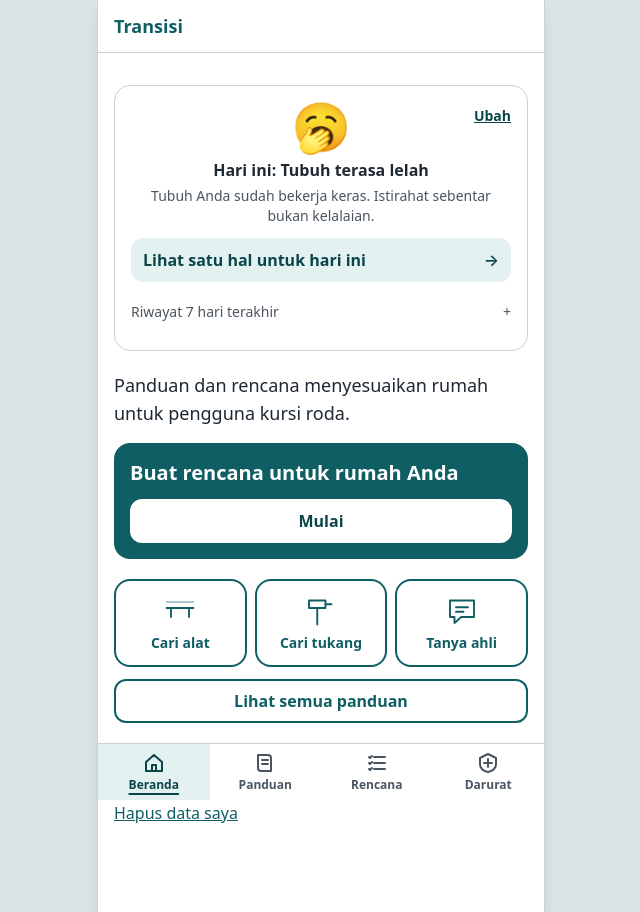
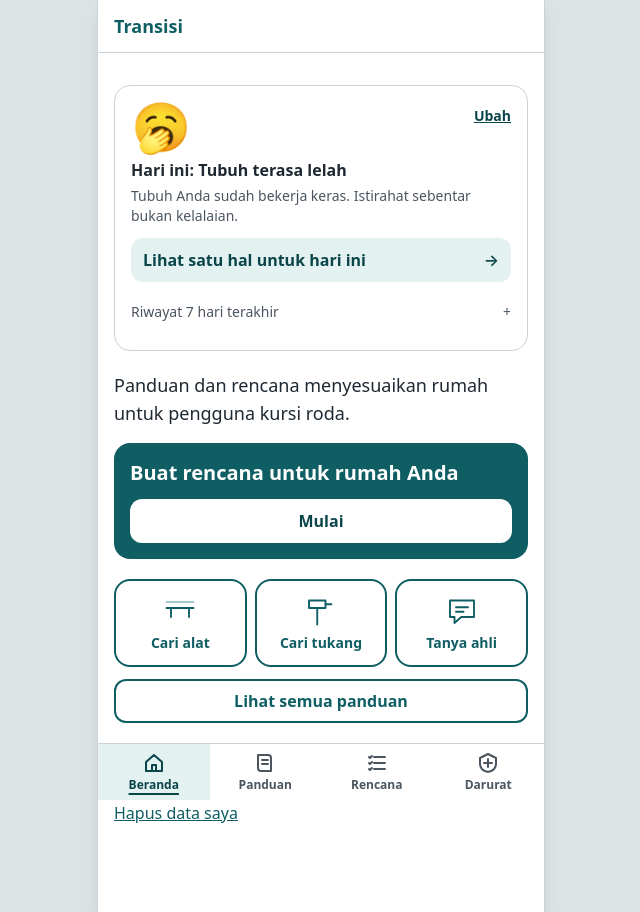
Before and after one commit to titohanafi/transisidnr, a React (Vite) app: page / in a window 1280 px wide. Both pictures are taken after a click on the button "Tubuh terasa lelah". Shown: the whole page, without its empty margins (319-959 px from the left). Built offline with nearby package versions, Linux system fonts and the light colour scheme.

Commit message:
Check-in terisi: rata kiri

```diff
--- a/src/components/CheckIn.tsx
+++ b/src/components/CheckIn.tsx
@@ -18,7 +18,7 @@ export function CheckIn() {
   if (pilihan && !mengubah) {
     return (
       <section aria-label={t.label} className="rounded-kartu border border-garis bg-white p-4">
-        <div className="relative text-center">
+        <div className="relative">
           <span aria-hidden="true" className="block text-5xl leading-none">
             {pilihan.emoji}
           </span>
```
